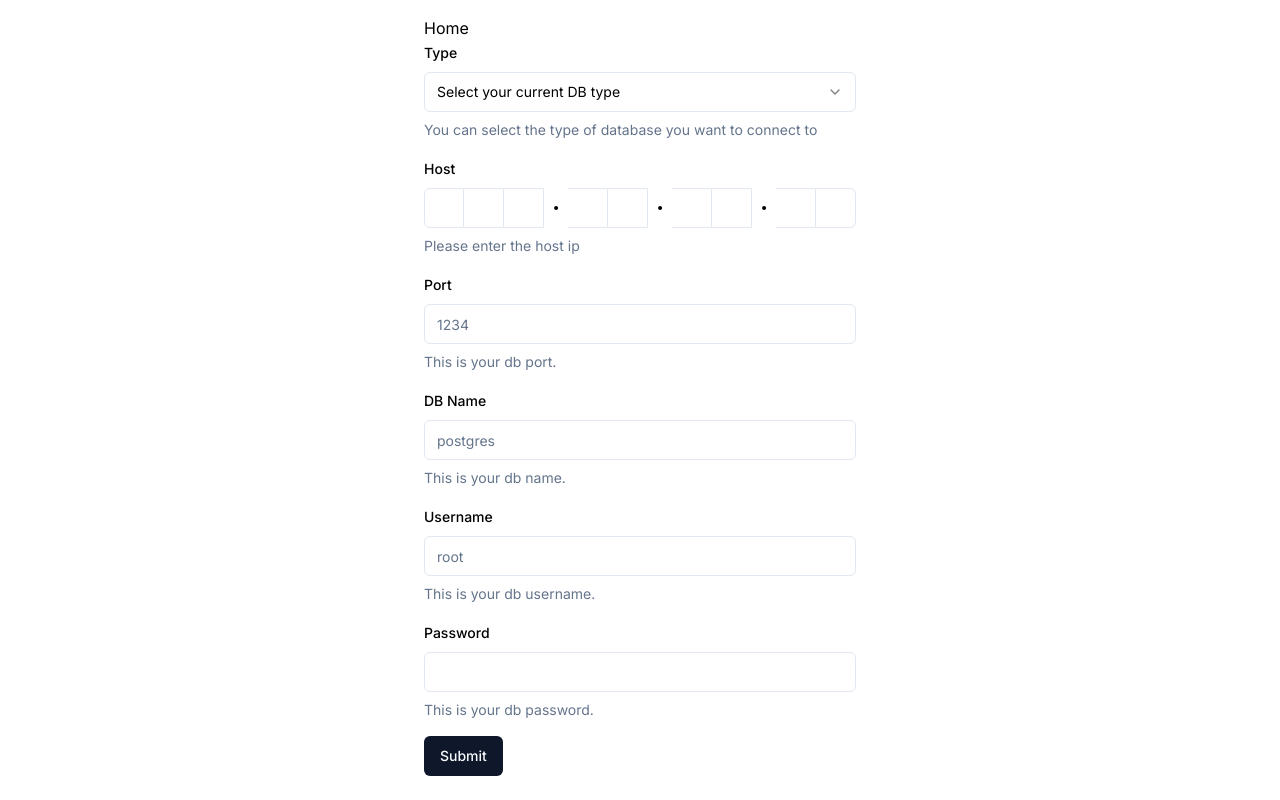
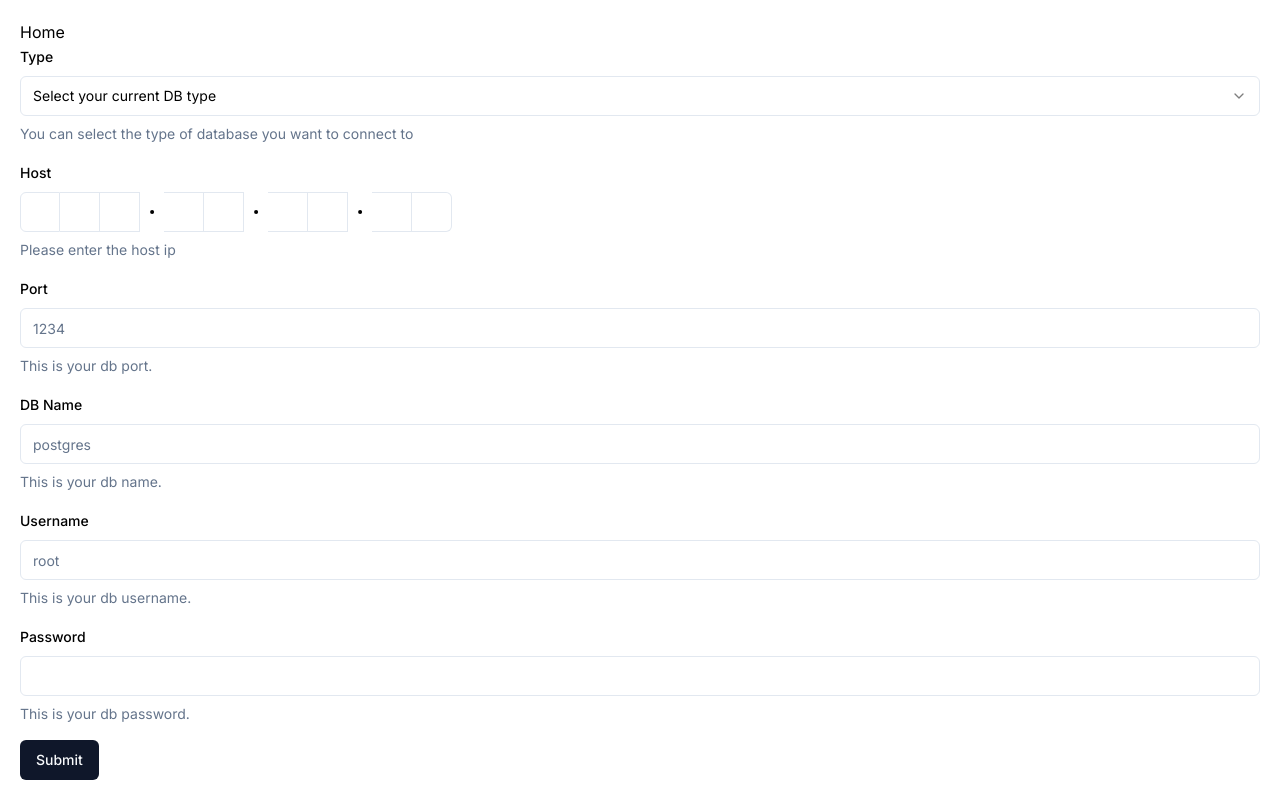
Before and after one commit to drumst0ck/naturalDB, a Next.js app: page / in a window 1280 px wide. Built offline with nearby package versions, Linux system fonts and the light colour scheme.

Commit message:
🎨 (layout.js): improve layout by adding padding to the main element for better spacing 🎨 (page.js): add full width class to the parent div element for better styling and layout

```diff
--- a/app/layout.js
+++ b/app/layout.js
@@ -19,7 +19,7 @@ export default function RootLayout({ children }) {
           fontSans.variable
         )}
       >
-        <main className="flex lfex-row w-full justify-center items-center">
+        <main className="flex flex-row w-full justify-center items-center p-1">
           <div className="flex flex-col w-full max-w-[1400px] items-center p-4">
             {children}
           </div>
--- a/app/page.js
+++ b/app/page.js
@@ -1,7 +1,7 @@
 import { AddDbForm } from "@/components/AddDbForm";
 export default function Home() {
   return (
-    <div>
+    <div className="w-full">
       <h1>Home</h1>
       <AddDbForm />
     </div>
```
